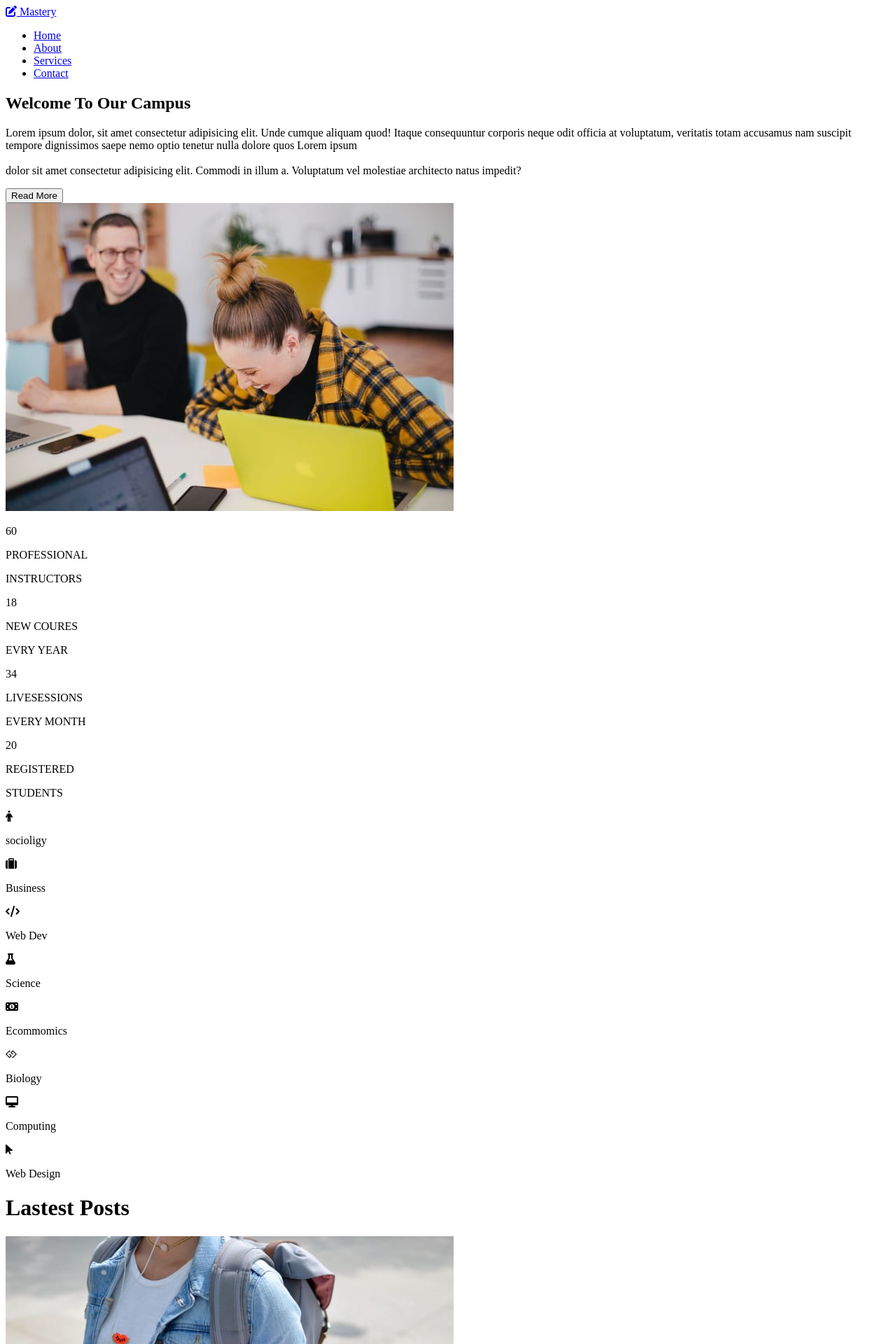
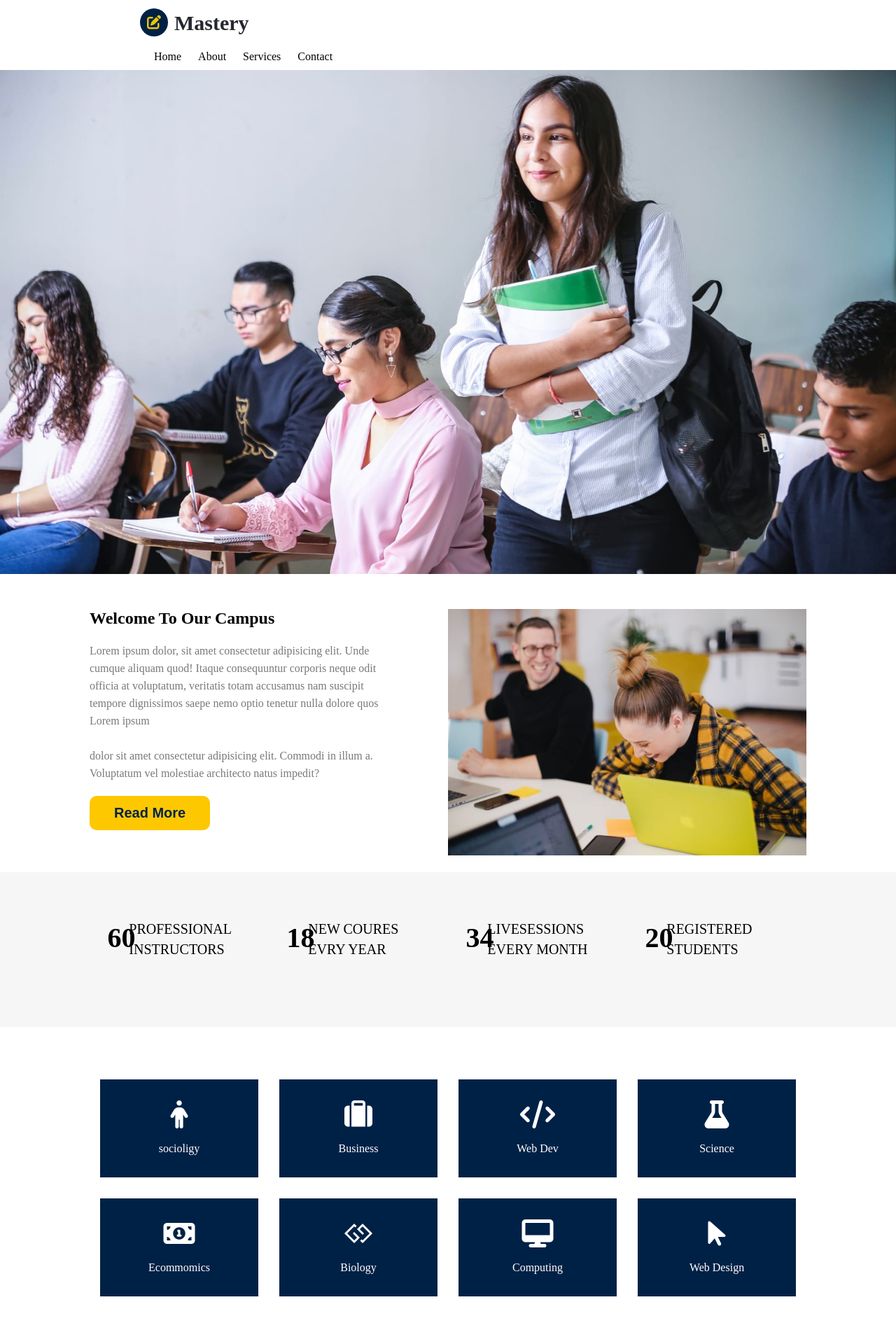
Before and after one commit to vanlam2001/cv, a Jekyll site: the page mastery/index.html, which Jekyll copies as it is, in a window 1280 px wide. Shown: the top 1920 px of the page at 70% size. Built offline with Jekyll 4.4.1, drawn with Linux system fonts in a browser that asks for light colours.

Commit message:
Update index.html

```diff
--- a/mastery/index.html
+++ b/mastery/index.html
@@ -12,7 +12,7 @@
       referrerpolicy="no-referrer"
     />
 
-    <link rel="stylesheet" href="/styles.css" />
+    <link rel="stylesheet" href="./styles.css" />
     <title>Mastery</title>
   </head>
   <body>
```
